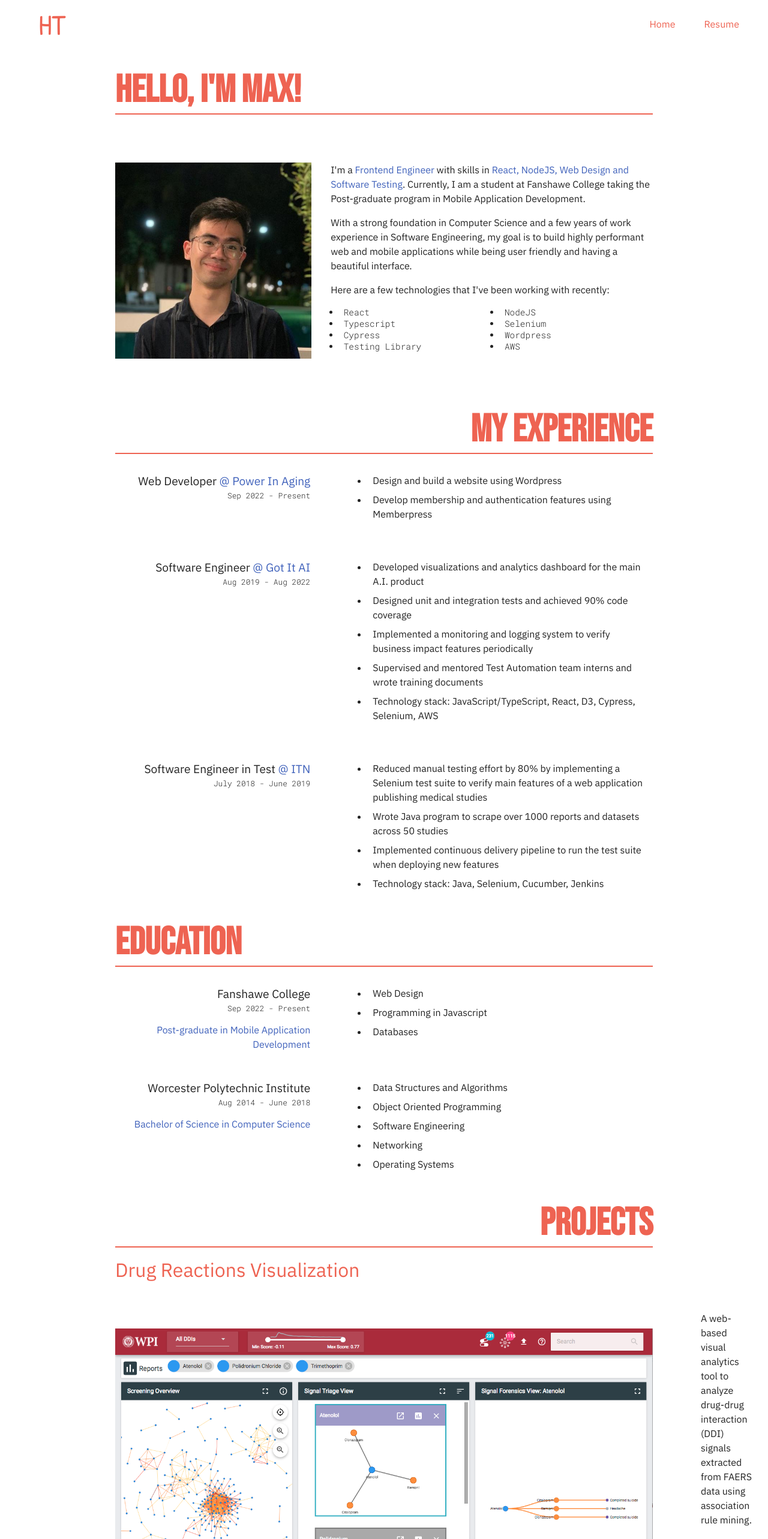
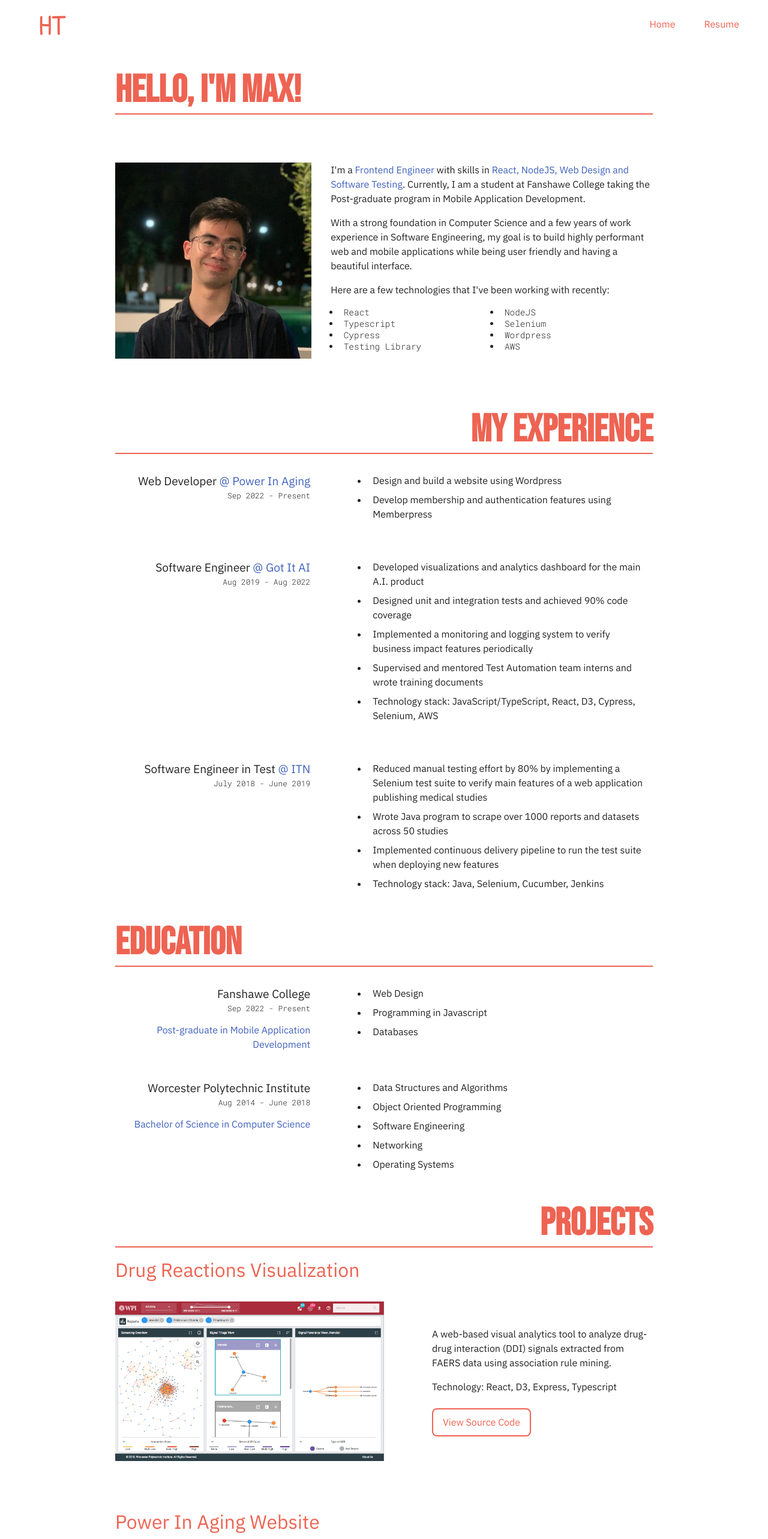
Before and after one commit to max172-hqt/max172-hqt.github.io, a Next.js app: page / in a window 1280 px wide. Shown: the top 2566 px of the page at 60% size. Built offline with nearby package versions, Linux system fonts and the light colour scheme.

Commit message:
fix: Layout of project section

```diff
--- a/components/Portfolio/Project/ProjectSection.module.css
+++ b/components/Portfolio/Project/ProjectSection.module.css
@@ -68,10 +68,10 @@
   }
 
   .cardContainer img {
-    width: 100%;
+    width: 50%;
   }
 
   .cardContainer .content {
-    width: 100%;
+    width: 50%;
   }
 }
```
